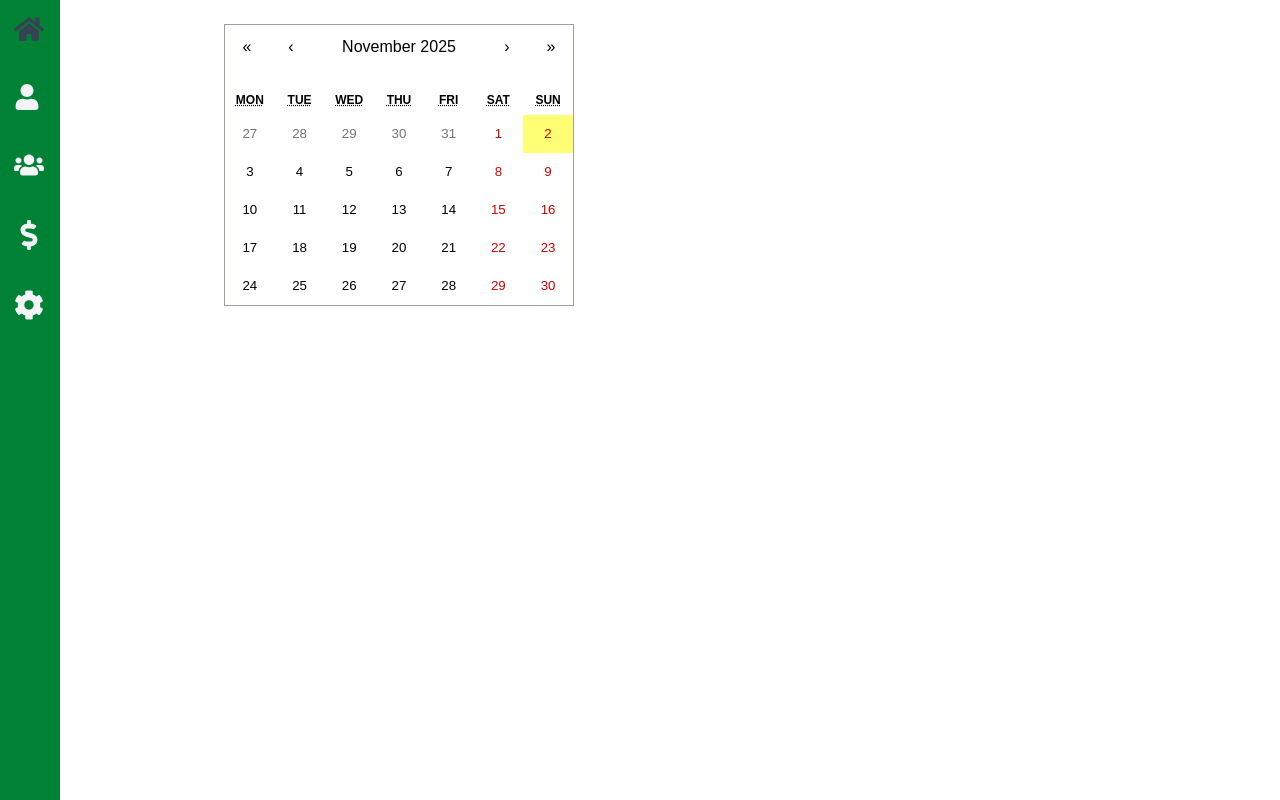
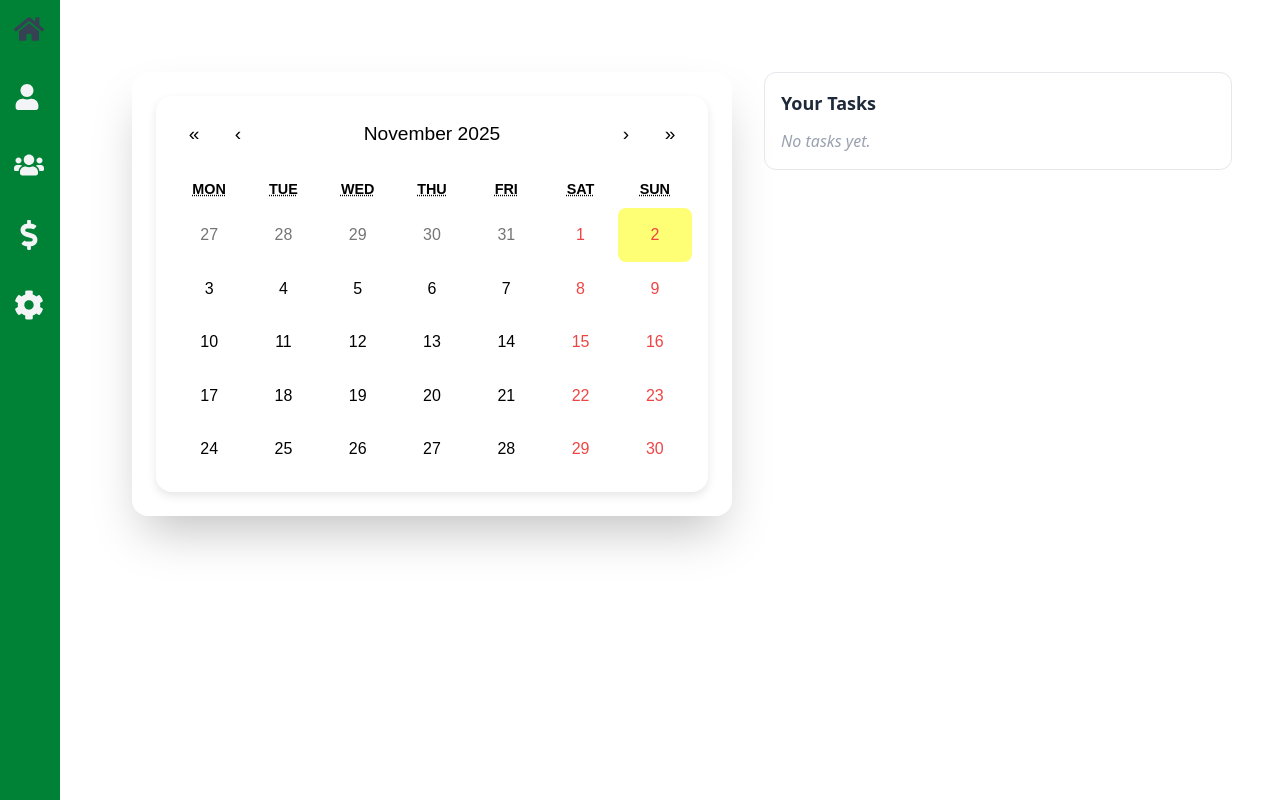
Before and after one commit to Jinbilog0v0/TechWeave-GoProject, a React (Vite) app: page /home in a window 1280 px wide. Built offline with nearby package versions, Linux system fonts and the light colour scheme.

Commit message:
Calendar styled, and new components added to make calendar task list: Delete button and Edit button

```diff
--- /dev/null
+++ b/src/Components/CalendarStyle.css
@@ -0,0 +1,33 @@
+.react-calendar {
+    width: 100% !important;
+    background-color: #fff;
+    border: none;
+    font-size: 1.2rem;
+    border-radius: 1rem;
+    box-shadow: 0 4px 10px rgba(0, 0, 0, 0.1);
+}
+
+.react-calendar__navigation {
+    display: flex;
+    justify-content: space-between;
+    align-items: center;
+    margin-bottom: 1rem;
+}
+
+.react-calendar__tile {
+    padding: 1rem 0.5rem !important;
+    border-radius: 0.5rem;
+}
+
+.react-calendar__tile:hover {
+    background-color: #f1f5f9;
+}
+
+.react-calendar__tile--active {
+    background-color: #3b82f6 !important;
+    color: white;
+}
+
+.react-calendar__month-view__days__day--weekend {
+    color: #ef4444;
+}
--- /dev/null
+++ b/src/Components/DeleteBtn.jsx
@@ -0,0 +1,14 @@
+import React from 'react'
+
+const DeleteBtn = ({ onDelete }) => {
+  return (
+    <div>
+        <button onClick={onDelete}
+        className='bg-red-500 w-[100px] hover:bg-red-600 text-white px-3 py-1 rounded-md ml-2'>
+            Delete
+        </button>
+    </div>
+  )
+}
+
+export default DeleteBtn
--- /dev/null
+++ b/src/Components/EditBtn.jsx
@@ -0,0 +1,14 @@
+import React from 'react'
+
+const EditBtn = ({ onEdit }) => {
+  return (
+    <div>
+        <button onClick={onEdit}
+        className='bg-blue-500 w-[100px] hover:bg-blue-600 text-white px-3 py-1 rounded-md ml-2'>
+            Edit
+        </button>
+    </div>
+  )
+}
+
+export default EditBtn
--- a/src/Components/HomeCalendar.jsx
+++ b/src/Components/HomeCalendar.jsx
@@ -1,22 +1,138 @@
 import React, { useState } from 'react'
 import Calendar from 'react-calendar'
 import 'react-calendar/dist/Calendar.css'
-
+import './CalendarStyle.css'
+import DeleteBtn from './DeleteBtn'
+import EditBtn from './EditBtn'
 
 const HomeCalendar = () => {
     const [selectedDate, setSelectedDate] = useState(null);
+    const [isModalOpen, setIsModalOpen] = useState(false);
+    const [task, setTask] = useState("");
+    const [tasks, setTasks] = useState({});
+    const [editingTaskIndex, setEditingTaskIndex] = useState(null);
 
     const handleDateClick = (date) => {
         setSelectedDate(date);
-        console.log('Selected date: ', date);
-    };
+
+    }
+
+    const handleSaveTask = () => {
+        if(task.trim() === "") return
+        const dateKey = selectedDate.toDateString()
+
+        setTasks((prev) => {
+            const updated = { ...prev }
+            if(!updated[dateKey]) updated[dateKey] = []
+            if(editingTaskIndex !== null) {
+                updated[dateKey][editingTaskIndex] = task
+            } else {
+                updated[dateKey].push(task)
+            }
+
+            return updated
+        })
+
+        setTask("")
+        setIsModalOpen(false)
+        setEditingTaskIndex(null)
+    }
+
+    const handleEditTask = (date, index) => {
+        setSelectedDate(new Date(date))
+        setTask(tasks[date][index])
+        setEditingTaskIndex(index)
+        setIsModalOpen(true)
+    }
+
+    const handleDeleteTask = (date, index) => {
+        setTasks((prev) => {
+            const updatedTasks = { ...prev };
+            updatedTasks[date] = updatedTasks[date].filter((_, i) => i !== index);
+
+            if(updatedTasks[date].length ===0) {
+                delete updatedTasks[date];
+            }
+            return updatedTasks;
+        })
+    }
 
   return (
-    <div p-4 bg-white rounded-lg shadow mt-10>
-        <Calendar  onClickDay={handleDateClick} value={selectedDate} />
+    <div className='flex justify-start items-start gap-8 mt-12 pl-12 pr-6 ' style={{marginLeft: "-140px"}}>
+    <div className='w-[600px] bg-white rounded-2xl shadow-2xl p-6'>
+
+        <Calendar  onClickDay={handleDateClick} value={selectedDate}
+          className={`rounded-xl p-4`} />
+
         {selectedDate && (
-            <p className='mt-4 text-gray-700 font-medium'>{selectedDate.toDateString()}</p>
+
+            <div className='flex justify-between items-center mt-4'>
+                <p className='mt-4 text-gray-700 font-medium'>{selectedDate.toDateString()}</p>
+
+                <button className='bg-green-600 p-2 w-[100px] rounded-xl text-white'
+                onClick={() => setIsModalOpen(true)} >Set task</button>
+            </div>
+
         )}
+    </div>
+
+    <div className='flex-1 border border-gray-200 rounded-xl p-4 max-h-[400px] overflow-y-auto'>
+        <h2 className='text-lg font-semibold mb-3 text-gray-800'>Your Tasks</h2>
+
+        {Object.keys(tasks).length === 0 ? (
+            <p className='text-gray-400 italic'>No tasks yet.</p>
+        ) : (
+            Object.entries(tasks).map(([date, taskList]) => (
+                <div key={date} className='mb-4 p-3 bg-gray-50 rounded-lg shadow-md'>
+                    <h3 className='font-medium text-green-700'>{date}</h3>
+                    <ul className='list-disc list-inside text-gray-700 mt-1'>
+                        {taskList.map((t, i) => (
+                            <li key={i} className='flex justify-between'>
+
+                                <div>
+                                 {t}
+                                </div>
+
+                                <div className='flex gap-2 justify-center'>
+                                    <EditBtn onEdit={() => handleEditTask(date, i)}/>
+                                    <DeleteBtn onDelete={() => handleDeleteTask(date, i)} />
+                                </div>
+                            </li>
+                        ))}
+                    </ul>
+                </div>
+            ))
+        )}
+    </div>
+
+        {isModalOpen && (
+            <div className='fixed inset-0 flex items-center justify-center bg-black bg-opacity-40 z-50'>
+                <div className='bg-white p-6 rounded-2xl shadow-2xl w-[380px]'>
+                    <h2 className='text-lg font-semibold text-gray-800 mb-3'>
+                    {editingTaskIndex !== null ? `Edit task: ${selectedDate?.toDateString()}` : `Set task: ${selectedDate?.toDateString()}`}
+                    </h2>
+
+                    <textarea value={task} onChange={(e) => setTask(e.target.value)}
+                    placeholder='Enter your task...'
+                    className='w-full border border-gray-300 rounded-md p-2 mb-4 outline-none' rows={3} />
+
+                    <div className='flex justify-end gap-3'>
+
+                        <button onClick={()=> setIsModalOpen(false)}
+                        className='px-4 py-2 rounded-lg bg-gray-300 text-gray-700'>
+                        Cancel
+                        </button>
+
+                        <button onClick={handleSaveTask}
+                        className='px-4 py-2 rounded-lg bg-green-600 text-white'>
+                        Save
+                        </button>
+
+                    </div>
+                </div>
+            </div>
+        )}
+
     </div>
   );
 }
--- a/src/Pages/Home.jsx
+++ b/src/Pages/Home.jsx
@@ -12,6 +12,14 @@ export default function Home() {
     <div>
       <HomeCalendar />
     </div>
+
+    <div>
+      {/* Expense Tracker */}
+    </div>
+
+    <div>
+      {/* Status */}
+    </div>
   </main>
 
   </div>
```
